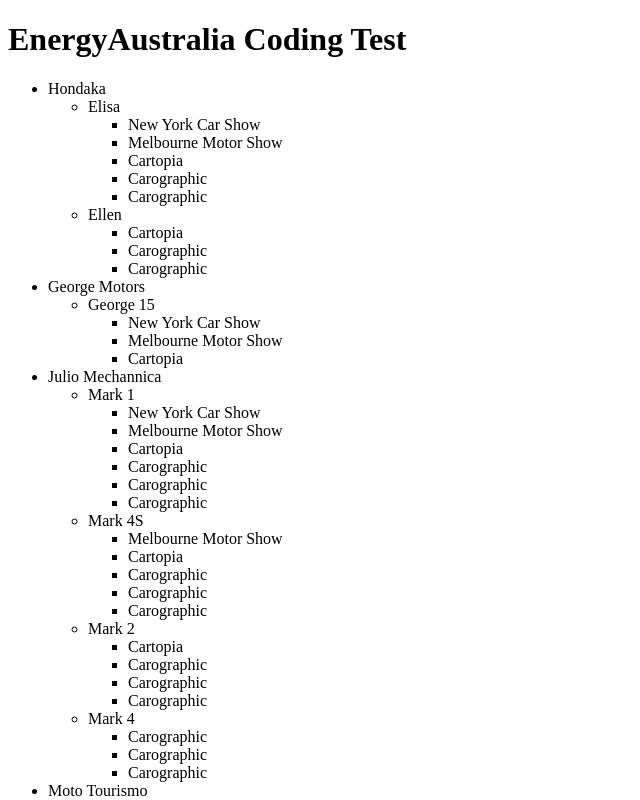
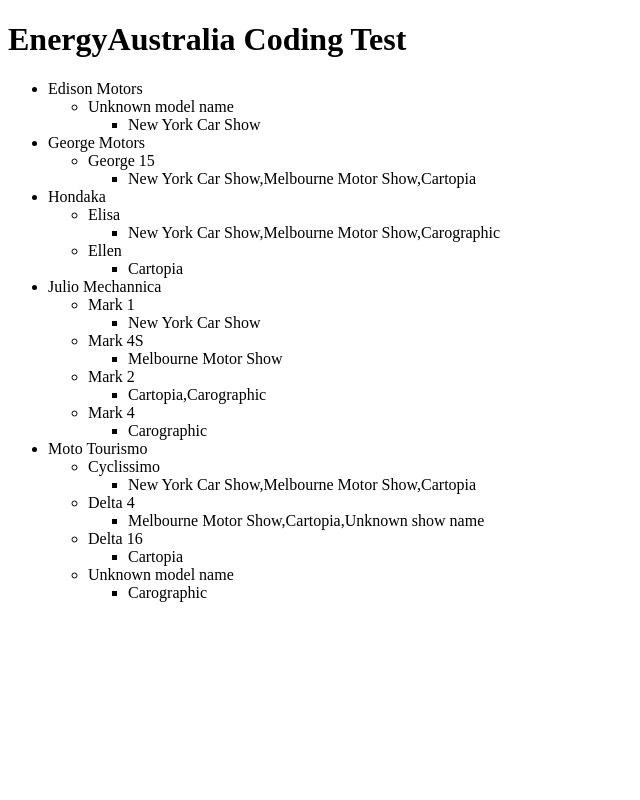
Before and after one commit to fredkronusa/energy-australia-demo, an Angular app: page / in a window 1280 px wide. Shown: the top 800 px of the page, without its empty margins (0-640 px from the left). Built offline with nearby package versions, Linux system fonts and the light colour scheme.

Commit message:
Format Data

```diff
--- a/package.json
+++ b/package.json
@@ -30,9 +30,9 @@
     "@angular/cli": "~7.2.0",
     "@angular/compiler-cli": "~7.2.0",
     "@angular/language-service": "~7.2.0",
-    "@types/node": "~8.9.4",
     "@types/jasmine": "~2.8.8",
     "@types/jasminewd2": "~2.0.3",
+    "@types/node": "~8.9.4",
     "codelyzer": "~4.5.0",
     "jasmine-core": "~2.99.1",
     "jasmine-spec-reporter": "~4.2.1",
@@ -42,6 +42,7 @@
     "karma-jasmine": "~1.1.2",
     "karma-jasmine-html-reporter": "^0.2.2",
     "protractor": "~5.4.0",
+    "sort-by": "^1.2.0",
     "ts-node": "~7.0.0",
     "tslint": "~5.11.0",
     "typescript": "~3.2.2"
--- a/src/app/app.component.html
+++ b/src/app/app.component.html
@@ -7,8 +7,8 @@
       <li *ngFor="let model of result.models">
         {{model.name}}
         <ul>
-          <li *ngFor="let show of model.shows">
-            {{show.name}}
+          <li>
+            {{model.shows}}
           </li>
         </ul>
       </li>
--- a/src/app/app.component.ts
+++ b/src/app/app.component.ts
@@ -3,7 +3,7 @@
 import { Observable, throwError, of } from 'rxjs';
 import { map, filter, tap, switchMap, debounceTime, distinctUntilChanged } from 'rxjs/operators';
 import {catchError} from 'rxjs/operators';
-
+import sortBy from 'sort-by';
 
 const API_URL = '/api/v1/cars';
 
@@ -39,7 +39,7 @@
   getCars() {
 
     const response: ICarShow[] = require('../../mocks/complete-list-sample.json');
-    return of (this.formatResponse(response))
+    return of (this.transform(response))
     //return of(shows);
 
     // return this.http.get<ICarShow[]>('/api/v1/cars')
@@ -49,47 +49,38 @@
     //   );
   }
 
+  transform (input) {
+    const makes = [];
+    for (const show of input) {
+      const showName = show.name || 'Unknown show name';
+      for (const car of show.cars) {
+        const carMake = car.make || 'Unknown car make';
+        const carModel = car.model || 'Unknown model name';
+        let make = makes.find((make) => make.make === carMake);
+        if (!make) {
+          make = {
+            make: carMake,
+            models: [],
+          };
+          makes.push(make);
+        }
+        let model = make.models.find((model) => model.name === carModel);
+        if (!model) {
+          model = {
+            name: carModel,
+            shows: [],
+          };
+          make.models.push(model);
+        }
+        if (!model.shows.includes(showName)) {
+          model.shows.push(showName);
+        }
+      }
+    }
 
-  formatResponse(response) {
+    return makes.sort(sortBy('make'));
+  }
 
-    var normalizedData = [];
-
-    //adding unique makes
-    response.forEach((item) => {
-
-      item.cars.map((carMake) => {
-
-        let isMakeAlreadyAvailable = normalizedData.find(car => car.make === carMake.make);
-        if(!isMakeAlreadyAvailable) {
-          normalizedData.push({
-            make: carMake.make,
-            models: []
-          });
-        }
-
-        normalizedData.filter((a) => {
-          if (a.make === carMake.make) {
-            let isMakeAlreadyAvailable = a.models.find(car => car.name === carMake.model);
-            if (!isMakeAlreadyAvailable) {
-              a.models.push({
-                name: carMake.model || "Model Not Specified",
-                shows: []
-              })
-            }
-            a.models.forEach(function(a){
-              a.shows.push({
-                name: item.name
-              })
-            })
-          }
-        })
-
-      })
-    })
-
-
-    return normalizedData;
-  }
 
   handleError(error: HttpErrorResponse) {
 
@@ -99,11 +90,3 @@
   }
 
 }
-
- // this.results = this.searchForm.controls.search.statusChanges.pipe( // Observable Form
-    //   filter(value => value.length > 2),
-    //   debounceTime(500),
-    //   distinctUntilChanged(),
-    //   switchMap(query => this.http.get<YouTubeResult>(API_URL)), // Observable Http
-    //   map(res => res.items)
-    // );
```
Also changed, not shown: 1 other file (tests, documents, lock files or other folders).
